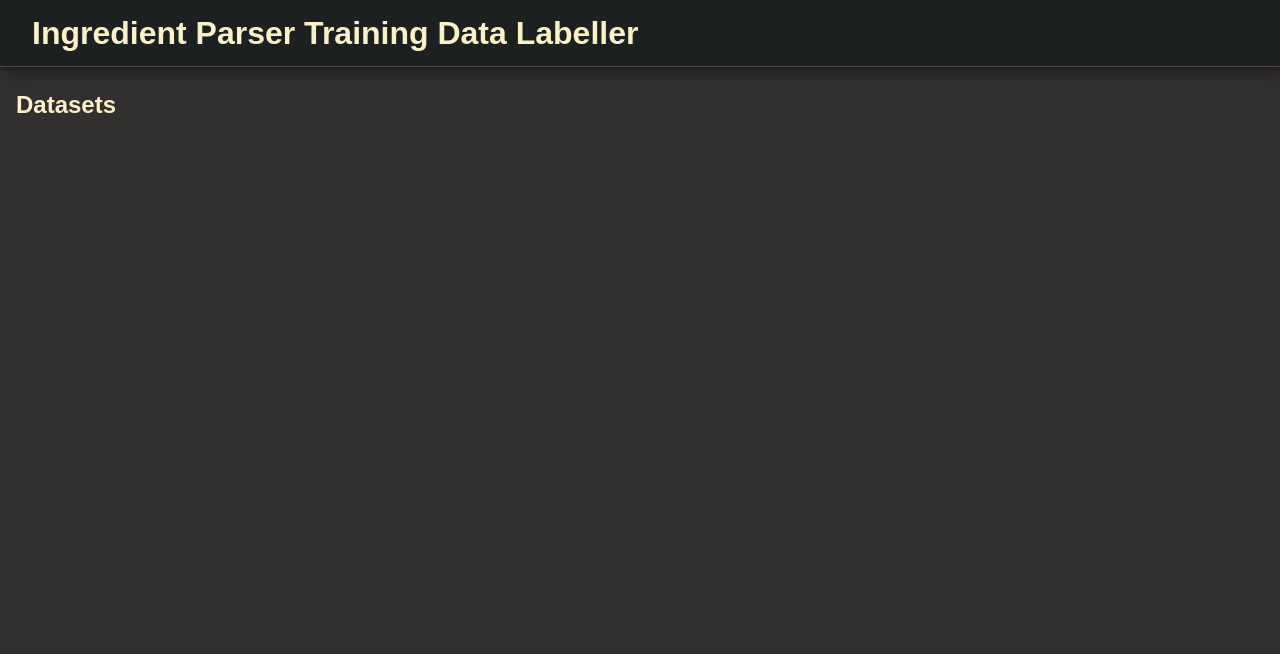
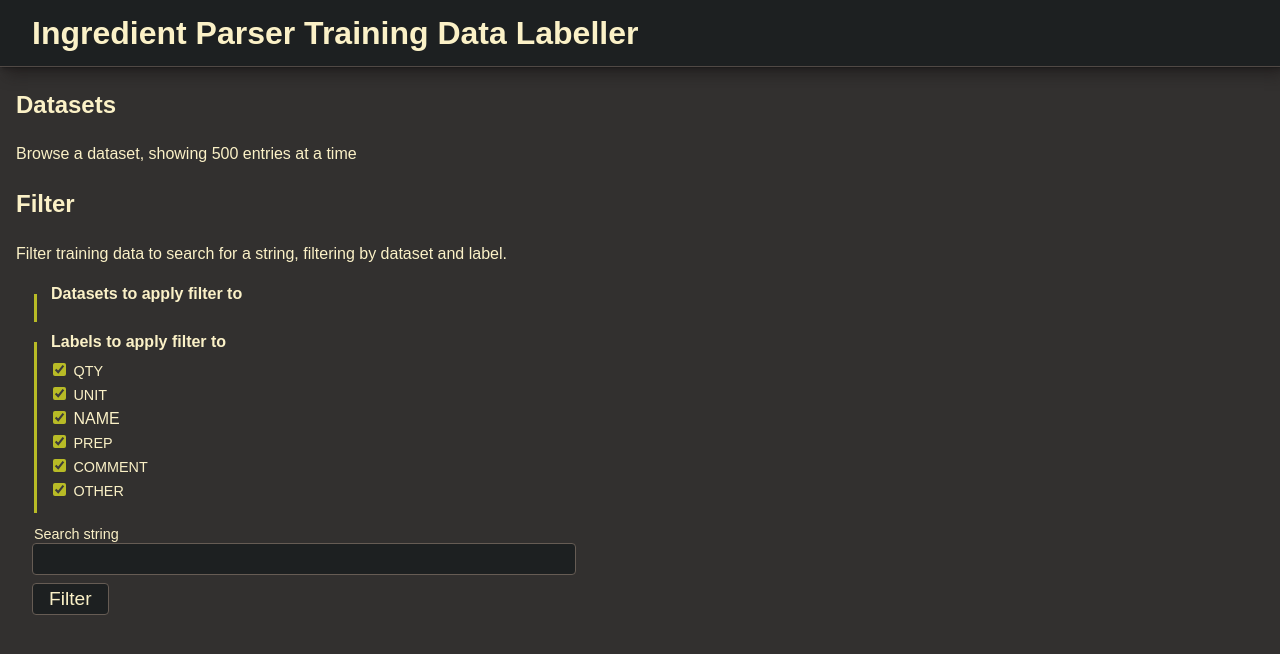
Before and after one commit to strangetom/ingredient-parser, a Flask app: page / in a window 1280 px wide. Shown: the top 654 px of the page. Run offline with Flask 3, Linux system fonts and the light colour scheme; data that the repository does not hold is empty.

Commit message:
Feature: Add functionality to labeller app to search training data for specific words or phrases

```diff
--- a/labeller/__init__.py
+++ b/labeller/__init__.py
@@ -1,9 +1,11 @@
 #!/usr/bin/env python3
 
 import json
+import re
 import sqlite3
+from collections import Counter
 
-from flask import Flask, Response, render_template, request
+from flask import Flask, Response, render_template, request, redirect, url_for
 
 sqlite3.register_adapter(list, json.dumps)
 sqlite3.register_converter("json", json.loads)
@@ -14,16 +16,16 @@ DATABASE = "train/data/training.sqlite3"
 
 
 @app.route("/")
-def index():
+def home():
     with sqlite3.connect(DATABASE, detect_types=sqlite3.PARSE_DECLTYPES) as conn:
         c = conn.cursor()
-        c.execute("SELECT DISTINCT source FROM training")
-        res = c.fetchall()
+        c.execute("SELECT source FROM training")
+        sources = [source for source, in c.fetchall()]
 
     conn.close()
 
-    datasets = [source for source, in res]
-    return render_template("index.html.jinja", datasets=datasets)
+    count = Counter(sources)
+    return render_template("index.html.jinja", datasets=list(count.items()))
 
 
 @app.route("/edit/<string:dataset>", methods=["GET"])
@@ -127,6 +129,13 @@ def shuffle():
     )
 
 
+@app.route("/filter", methods=["POST"])
+def filter():
+    if request.method == "POST":
+        form = request.form
+        return apply_filter(form)
+
+
 @app.route("/save", methods=["POST"])
 def save():
     """Endpoint for saving sentences to database from /edit, /shuffle or /index pages
@@ -170,3 +179,55 @@ def delete(index: int):
         c.execute("DELETE FROM training WHERE id = ?", (index,))
 
     return Response(status=200)
+
+
+def apply_filter(params: dict[str, str]) -> list[int]:
+    # Select data from database
+    datasets = [
+        key.split("-")[-1]
+        for key, value in params.items()
+        if key.startswith("dataset-") and value == "on"
+    ]
+    with sqlite3.connect(DATABASE, detect_types=sqlite3.PARSE_DECLTYPES) as conn:
+        conn.row_factory = sqlite3.Row
+        c = conn.cursor()
+        c.execute(
+            f"SELECT * FROM training WHERE source IN ({','.join(['?']*len(datasets))})",
+            (datasets),
+        )
+        data = [dict(row) for row in c.fetchall()]
+    conn.close()
+
+    # Get list of selected labels
+    labels = [
+        key.split("-")[-1]
+        for key, value in params.items()
+        if key.startswith("label-") and value == "on"
+    ]
+
+    # Create regex for search query
+    query = re.compile(rf"\b{params['filter-string']}\b", re.DOTALL | re.UNICODE)
+
+    if len(labels) == 6:
+        # Search through sentences
+        indices = []
+        for entry in data:
+            if query.search(entry["sentence"]):
+                indices.append(str(entry["id"]))
+
+        return redirect(url_for("sentences_by_id", indices=",".join(indices)))
+    else:
+        # Build string to search through from tokens with specified labels
+        indices = []
+        for entry in data:
+            partial_sentence = " ".join(
+                [
+                    tok
+                    for tok, label in zip(entry["tokens"], entry["labels"])
+                    if label in labels
+                ]
+            )
+            if query.search(partial_sentence):
+                indices.append(str(entry["id"]))
+
+        return redirect(url_for("sentences_by_id", indices=",".join(indices)))
--- /dev/null
+++ b/labeller/static/css/labeller.css
@@ -0,0 +1,89 @@
+@import 'colours.css';
+
+body {
+  font-family: sans-serif;
+  margin: 0;
+  padding: 0;
+  line-height: 1.5;
+  background-color: var(--bg-s);
+  color: var(--fg);
+}
+
+header {
+  position: sticky;
+  top: 0;
+  background-color: var(--bg);
+  padding: .55rem 2rem;
+  box-shadow: var(--big-shadow);
+  border-bottom: 1px solid var(--bg-2);
+  display: flex;
+  justify-content: space-between;
+  z-index: 1;
+}
+header h1 {
+  margin: 0;
+}
+
+main {
+  width: calc(100vw - 2rem);
+  margin: 1rem;
+}
+
+a {
+  color: var(--green-alt);
+}
+
+ul {
+  border-left: 3px solid var(--green-alt);
+  margin-left: 1rem;
+}
+
+form {
+  accent-color: var(--green-alt);
+  margin-left: 1rem;
+}
+fieldset {
+  display: flex;
+  flex-direction: column;
+  border: none;
+  border-left: 3px solid var(--green-alt);
+  margin-bottom: .5rem;
+}
+legend {
+  font-weight: bold;
+}
+.checkbox {
+  display: block;
+}
+.checkbox label {
+  font-size: .9rem;
+}
+.searchbox {
+  display: block;
+}
+.searchbox label {
+  display: block;
+  font-size: .9rem;
+  top: 3px;
+  margin-left: 2px;
+  position: relative;
+}
+.searchbox input {
+  width: 50ch;
+  font-size: 1.2rem;
+  background-color: var(--bg);
+  border: 1px solid var(--bg-3);
+  border-radius: var(--small-radius);
+  color: var(--fg);
+  padding: .25rem;
+}
+button {
+  display: block;
+  margin: .5rem 0;
+  padding: .25rem 1rem;
+  font-size: 1.2rem;
+  color: var(--fg);
+  border: 1px solid var(--bg-3);
+  border-radius: var(--small-radius);
+  background-color: var(--bg);
+}
--- a/labeller/templates/index.html.jinja
+++ b/labeller/templates/index.html.jinja
@@ -5,8 +5,7 @@
         <meta name="Description" content="Ingredient Parser Tester"/>
         <meta name="viewport" content="width=device-width"/>
         <title>Label Editor</title>
-        <link rel="stylesheet" type="text/css" href="/static/css/label-editor.css"/>
-        <script src="/static/js/label-editor.js"></script>
+        <link rel="stylesheet" type="text/css" href="/static/css/labeller.css"/>
     </head>
     <body>
         <header>
@@ -14,14 +13,70 @@
         </header>
 
         <main>
+            <section id="datasets">
                 <h2>Datasets</h2>
+                <p>Browse a dataset, showing 500 entries at a time</p>
                 <ul>
-                {%- for dataset in datasets -%}
+                    {%- for dataset, count in datasets -%}
                     <li>
-                    <a href="/edit/{{ dataset }}?start=0&range=500">{{ dataset }}</a>
+                        <a href="/edit/{{ dataset }}?start=0&range=500">{{ dataset|upper }} - {{ count }} entries</a>
                     </li>
                     {%- endfor -%}
                 </ul>
+            </section>
+
+            <section id="filter">
+                <h2>Filter</h2>
+                <p>Filter training data to search for a string, filtering by dataset and label.</p>
+                <form action="/filter" method="post">
+                    <fieldset>
+                        <legend>Datasets to apply filter to</legend>
+                        <div class="filter-datasets">
+                            {%- for dataset, _ in datasets -%}
+                            <div class="checkbox">
+                                <input type="checkbox" id="dataset-{{ dataset }}" name="dataset-{{ dataset }}" checked/>
+                                <label for="dataset-{{ dataset }}">{{ dataset|upper }}</label>
+                            </div>
+                            {%- endfor -%}
+                        </div>
+                    </fieldset>
+                    <fieldset>
+                        <legend>Labels to apply filter to</legend>
+                        <div class="filter-labels">
+                            <div class="checkbox">
+                                <input type="checkbox" id="label-QTY" name="label-QTY" checked/>
+                                <label for="label-QTY">QTY</label>
+                            </div>
+                            <div class="checkbox">
+                                <input type="checkbox" id="label-UNIT" name="label-UNIT" checked/>
+                                <label for="label-UNIT">UNIT</label>
+                            </div>
+                                <input type="checkbox" id="label-NAME" name="label-NAME" checked/>
+                                <label for="label-NAME">NAME</label>
+                            </div>
+                            <div class="checkbox">
+                                <input type="checkbox" id="label-PREP" name="label-PREP" checked/>
+                                <label for="label-PREP">PREP</label>
+                            </div>
+                            <div class="checkbox">
+                                <input type="checkbox" id="label-COMMENT" name="label-COMMENT" checked/>
+                                <label for="label-COMMENT">COMMENT</label>
+                            </div>
+                            <div class="checkbox">
+                                <input type="checkbox" id="label-OTHER" name="label-OTHER" checked/>
+                                <label for="label-OTHER">OTHER</label>
+                            </div>
+                        </div>
+                    </fieldset>
+
+                    <div class="searchbox">
+                        <label for="filter-string">Search string</label>
+                        <input type="text" id="filter-string" name="filter-string"/>
+                    </div>
+
+                    <button type="submit">Filter</button>
+                </form>
+            </section>
         </main>
     </body>
 </html>
```
Lines whose indentation alone changed are shown as unchanged.
